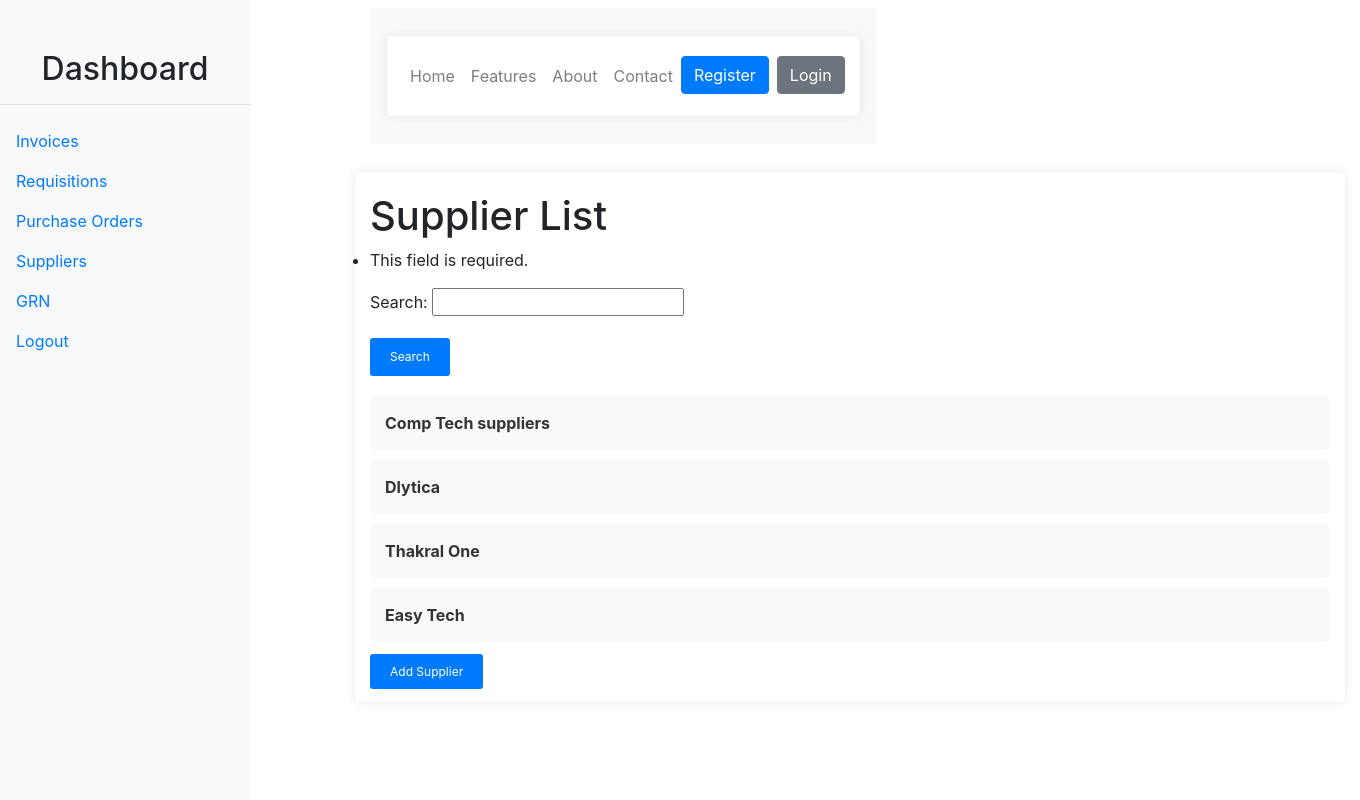
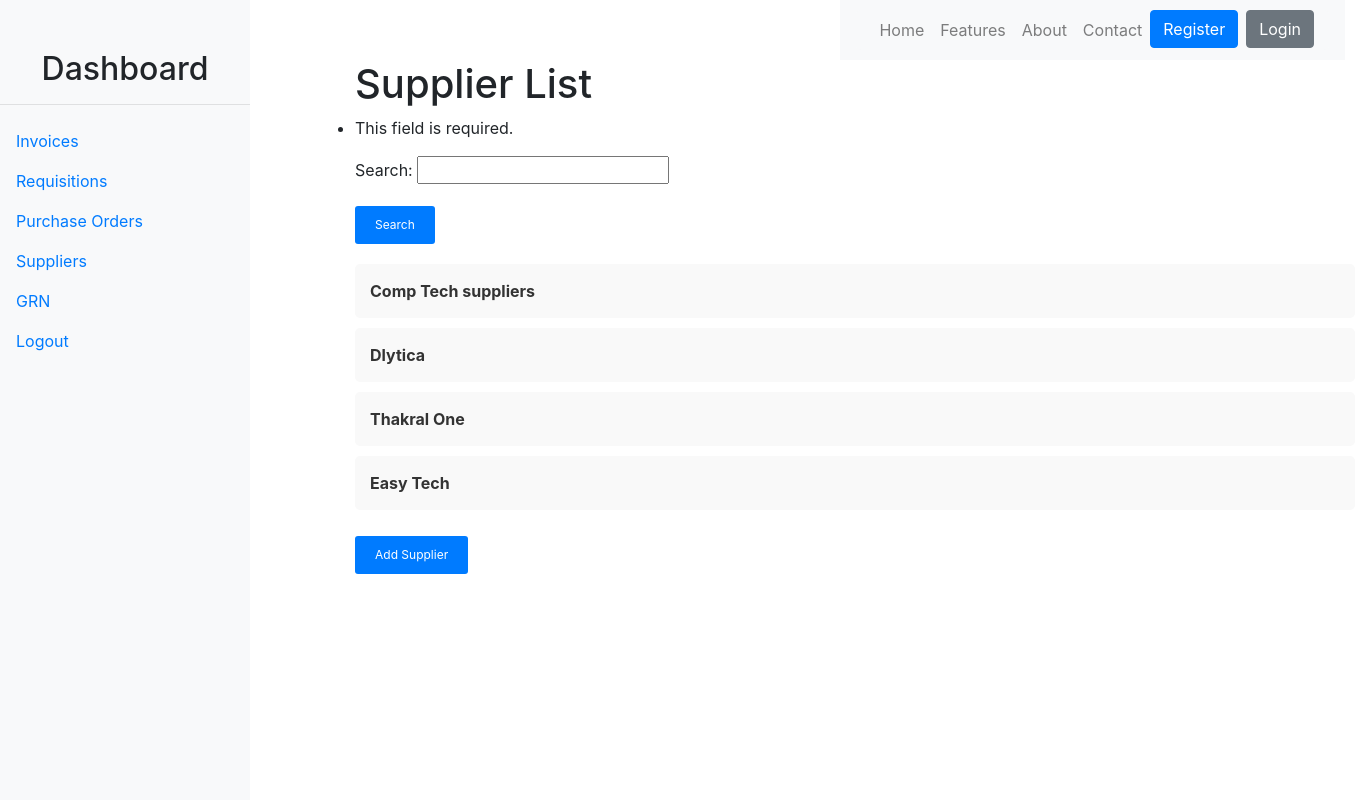
Before and after one commit to Nirvik00karki/Procure-to-Pay-system, a Django app: page /suppliers/ in a window 1360 px wide. Run offline with Django 4.2, Linux system fonts and the light colour scheme; data comes from the database, SQL or seed files in the repository; both versions use the stored data as it was after the commit; some libraries are stand-ins or nearby versions.

Commit message:
fix:ui nav

```diff
--- /dev/null
+++ b/p2p_app/static/css/nav.css
@@ -0,0 +1,9 @@
+.nav-1{
+    display: flex;
+    justify-content: flex-end;
+    /* gap: 200px; */
+    /* width: 800px; */
+    /* max-width: max-content; */
+    /* width: 1800px; */
+    /* border: 1px solid black; */
+}
--- a/p2p_app/templates/grn/grn_list.html
+++ b/p2p_app/templates/grn/grn_list.html
@@ -5,7 +5,7 @@
 {% block title %}Goods Received Note List{% endblock %}
 
 {% block content %}
-    <div class="navbar">{% include 'navbar.html' %}</div>
+    <div class="nav-1">{% include 'navbar.html' %}</div>
     <div class="container mt-4">
       <h1>Goods Received Note List</h1>
       <ul class="list-group">
--- a/p2p_app/templates/navbar.html
+++ b/p2p_app/templates/navbar.html
@@ -6,7 +6,7 @@
     <meta name="viewport" content="width=device-width, initial-scale=1.0">
     <title>P2P System</title>
     <link rel="stylesheet" href="https://stackpath.bootstrapcdn.com/bootstrap/4.5.2/css/bootstrap.min.css">
-    <!-- <link rel="stylesheet" href="{% static 'css/home.css' %}"> -->
+    <link rel="stylesheet" href="{% static 'css/nav.css' %}">
 </head>
 <body>
     <nav class="navbar navbar-expand-lg navbar-light bg-light">
--- a/p2p_app/templates/purchase/purchase_order_list.html
+++ b/p2p_app/templates/purchase/purchase_order_list.html
@@ -6,7 +6,7 @@
 <div class="container">
     <div class="row">
         <div class="col">
-            <div class="navbar">{% include 'navbar.html' %}</div>
+            <div class="nav-1">{% include 'navbar.html' %}</div>
         </div>
     </div>
     <div class="row mt-4">
--- a/p2p_app/templates/requisition/requisition_list.html
+++ b/p2p_app/templates/requisition/requisition_list.html
@@ -3,7 +3,7 @@
 {% block title %}Requisition List{% endblock %}
 
 {% block content %}
-    <div>{% include 'navbar.html' %}</div>
+    <div class="nav-1">{% include 'navbar.html' %}</div>
     <div class="container mt-4">
         <h1>Requisition List</h1>
         <form method="get" action="{% url 'requisition_list' %}" class="form-inline justify-content-end">
--- a/p2p_app/templates/supplier/add_supplier.html
+++ b/p2p_app/templates/supplier/add_supplier.html
@@ -4,7 +4,7 @@
     <title>Add Supplier</title>
 </head>
 <body>
-    <div>{% include 'navbar.html' %}</div>
+    <div class="nav-1">{% include 'navbar.html' %}</div>
     <div class="container mt-4">
         <div class="card">
             <h5 class="card-header">Add Supplier</h5>
--- a/p2p_app/templates/supplier/delete_supplier.html
+++ b/p2p_app/templates/supplier/delete_supplier.html
@@ -4,7 +4,7 @@
     <title>Delete Supplier</title>
 </head>
 <body>
-    <div>{% include 'navbar.html' %}</div>
+    <div class="nav-1">{% include 'navbar.html' %}</div>
     <div class="container mt-4">
         <div class="card">
             <h5 class="card-header">Delete Supplier</h5>
--- a/p2p_app/templates/supplier/edit_supplier.html
+++ b/p2p_app/templates/supplier/edit_supplier.html
@@ -4,7 +4,7 @@
     <title>Edit Supplier</title>
 </head>
 <body>
-    <div>{% include 'navbar.html' %}</div>
+    <div class="nav-1">{% include 'navbar.html' %}</div>
     <div class="container mt-4">
         <div class="card">
             <h5 class="card-header">Edit Supplier</h5>
--- a/p2p_app/templates/supplier/supplier.html
+++ b/p2p_app/templates/supplier/supplier.html
@@ -1,23 +1,68 @@
-{% extends 'layout_supplier.html' %}
+ {% extends 'layout_supplier.html' %}
 
-{% block title %}Supplier List{% endblock %}
+{% block title %}Supplier List{% endblock %} -
 
-{% block content %}
-    <div class="navbar">{% include 'navbar.html' %}</div>
+ {% block content %}
+<style>
+    .container-1{
+        display: flex;
+        flex-direction: column;
+        align-items: flex-start;
+        justify-content: center;
+        /* border: 1px solid black; */
+        /* padding-left: 100px; */
+        /* width: 200px; */
+}
+        /* margin-left: 100px; */
 
-    <div class="container">
-        <h1>Supplier List</h1>
+    .supplier-item{
+        width: 1000px;
+        /* max-width: max-content; */
+    }
+    .navvv{
+        /* border: 1px solid black; */
+        display: flex;
+        justify-content: flex-end;
+        background-color: white;
+        /* height: 80px; */
+        align-items: center;
+
+    }
+    .container{
+        /* border: 1px solid black; */
+        height: 0px;
+        background-color: inherit;
+        border: none;
+        box-shadow: none;
+    }
+    .nav-1{
+        height: 60px;
+    }
+
+
+
+</style>
+<div class="navvv">
+
+    <div class="nav-1">
+        {% include 'navbar.html' %}
+    </div>
+</div>
+
+    <div class="container-1">
+        <h1 class="heading">Supplier List</h1>
         <form method="get" class="search-form">
             {{ form.as_p }}
             <button type="submit" class="btn-search">Search</button>
         </form>
         <ul class="supplier-list">
             {% for supplier in suppliers %}
-                <li class="supplier-item">
+                <li class="supplier-item" style="list-style: none;">
                     <a href="{% url 'supplier_detail' supplier.pk %}" class="supplier-link">{{ supplier.name }}</a>
                 </li>
             {% endfor %}
         </ul>
         <a href="{% url 'add_supplier' %}" class="btn-add-supplier">Add Supplier</a>
     </div>
+
 {% endblock %}
--- a/p2p_app/templates/supplier/supplier_detail.html
+++ b/p2p_app/templates/supplier/supplier_detail.html
@@ -5,7 +5,7 @@
     <link rel="stylesheet" href="https://stackpath.bootstrapcdn.com/bootstrap/4.5.2/css/bootstrap.min.css">
 </head>
 <body>
-    <div>{% include 'navbar.html' %}</div>
+    <div class="nav-1">{% include 'navbar.html' %}</div>
 
     <div class="container mt-4">
         <h1>Supplier Detail</h1>
```
Also changed, not shown: p2p_app/templates/dashboard.html (+10 -1 lines), p2p_app/templates/home.html (+4 -4 lines), p2p_app/templates/invoice/invoice_list.html (+6 -1 lines), db.sqlite3, 1 other file.
